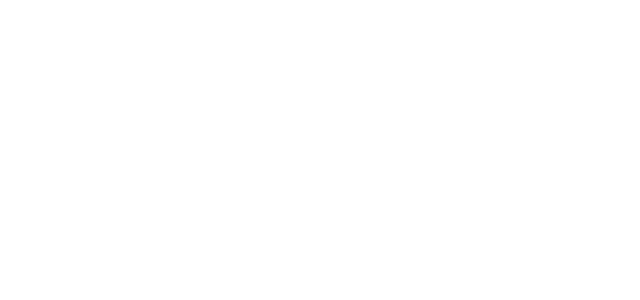
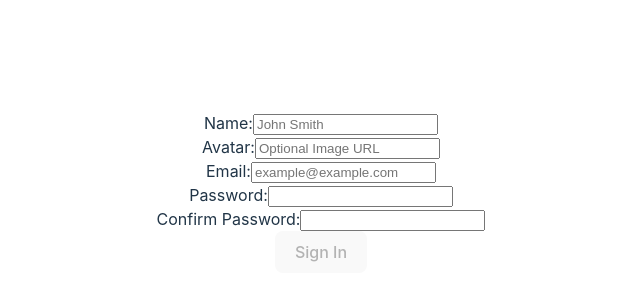
Before and after one commit to kfblack/spanish-in-seconds-frontend, a React (Vite) app: page /register in a window 1280 px wide. Before the commit this address had no page. Shown: the part 208-508 px from the top of the page, without its empty margins (319-959 px from the left). Built offline with nearby package versions, Linux system fonts and the light colour scheme.

Commit message:
React auth start

```diff
--- a/src/App.jsx
+++ b/src/App.jsx
@@ -1,6 +1,7 @@
 import './App.css'
 import { Routes, Route } from 'react-router-dom'
 import Home from './components/Home'
+import Register from './components/Register'
 
 function App() {
 
@@ -12,7 +13,7 @@ function App() {
       <main>
         <Routes>
           <Route path='/' element={<Home />}/>
-          <Route />
+          <Route path='/register' element={<Register />}/>
         </Routes>
       </main>
       <footer>
--- /dev/null
+++ b/src/components/Register.jsx
@@ -0,0 +1,90 @@
+import { useState } from 'react'
+
+const Register = () => {
+    const [formValues, setFormValues] = useState({
+        name: '',
+        email: '',
+        avatar: '',
+        password: '',
+        confirmPassword: ''
+    })
+
+    const handleChange = (e) => {
+        setFormValues({ ...formValues, [e.target.name]: e.target.value })
+    }
+
+    const handleSubmit = async (e) => {
+        e.preventDefault()
+    }
+
+    return (
+        <div className="signin col">
+            <div className="card-overlay centered">
+                <form className="col" onSubmit={handleSubmit}>
+                    <div className="input-wrapper">
+                        <label htmlFor="name">Name:</label>
+                            <input
+                                onChange={handleChange}
+                                name="name"
+                                type="text"
+                                placeholder="John Smith"
+                                value={formValues.name}
+                                required
+                            />
+                    </div>
+                    <div className='input-wrapper'>
+                        <label htmlFor='avatar'>Avatar:</label>
+                        <input
+                            onChange={handleChange}
+                            name='avatar'
+                            type='text'
+                            placeholder='Optional Image URL'
+                            value={formValues.avatar}
+                        />
+                    </div>
+                    <div className="input-wrapper">
+                        <label htmlFor="email">Email:</label>
+                            <input
+                                onChange={handleChange}
+                                name="email"
+                                type="email"
+                                placeholder="example@example.com"
+                                value={formValues.email}
+                                required
+                            />
+                    </div>
+                    <div className="input-wrapper">
+                        <label htmlFor="password">Password:</label>
+                            <input
+                                onChange={handleChange}
+                                type="password"
+                                name="password"
+                                value={formValues.password}
+                                required
+                            />
+                    </div>
+                    <div className="input-wrapper">
+                        <label htmlFor="confirmPassword">Confirm Password:</label>
+                            <input
+                                onChange={handleChange}
+                                type="password"
+                                name="confirmPassword"
+                                value={formValues.confirmPassword}
+                                required
+                            />
+                    </div>
+                    <button disabled={
+                    !formValues.email ||
+                    (!formValues.password &&
+                    formValues.confirmPassword === formValues.password)
+                    }
+                    >
+                    Sign In
+                    </button>
+                </form>
+            </div>
+        </div>
+    )
+}
+
+export default Register
```
